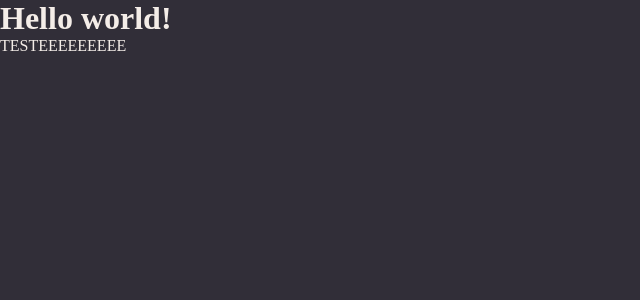
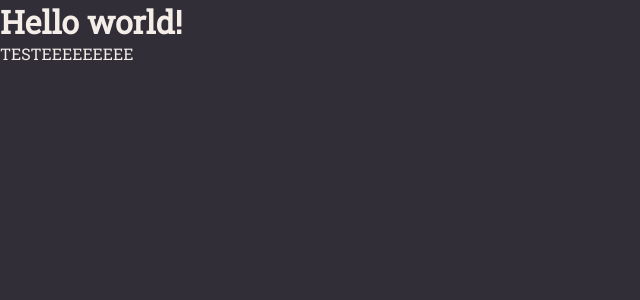
Before and after one commit to luismelle/rocketnotes-class, a React (Vite) app: page / in a window 1280 px wide. Shown: the top 300 px of the page, without its empty margins (0-640 px from the left). Built offline with nearby package versions, Linux system fonts and the light colour scheme.

Commit message:
Font import and personalization

```diff
--- a/index.html
+++ b/index.html
@@ -1,12 +1,18 @@
 <!doctype html>
 <html lang="en">
-  <head>
+
+<head>
     <meta charset="UTF-8" />
     <meta name="viewport" content="width=device-width, initial-scale=1.0" />
+    <link rel="preconnect" href="https://fonts.googleapis.com">
+    <link rel="preconnect" href="https://fonts.gstatic.com" crossorigin>
+    <link href="https://fonts.googleapis.com/css2?family=Roboto+Slab&display=swap" rel="stylesheet">
     <title>Luis Notes</title>
-  </head>
-  <body>
+</head>
+
+<body>
     <div id="root"></div>
     <script type="module" src="/src/main.jsx"></script>
-  </body>
+</body>
+
 </html>
--- a/src/styles/global.js
+++ b/src/styles/global.js
@@ -10,6 +10,16 @@
     body {
         background-color: ${({ theme }) => theme.COLORS.BACKGROUND_800 };
         color: ${({ theme }) => theme.COLORS.WHITE };
+
+
+        /* deixar fonte mais suaves */
+        -webkit-font-smoothing: antialiased;
+    }
+
+    body, input, button, textarea {
+        font-family: 'Roboto Slab', serif;
+        font-size: 16px;
+        outline: none;
     }
 
     a {
@@ -22,6 +32,6 @@
     }
 
     button:hover, a:hover {
-        filter: brightness(o.9);
+        filter: brightness(0.9);
     }
 `;
```
